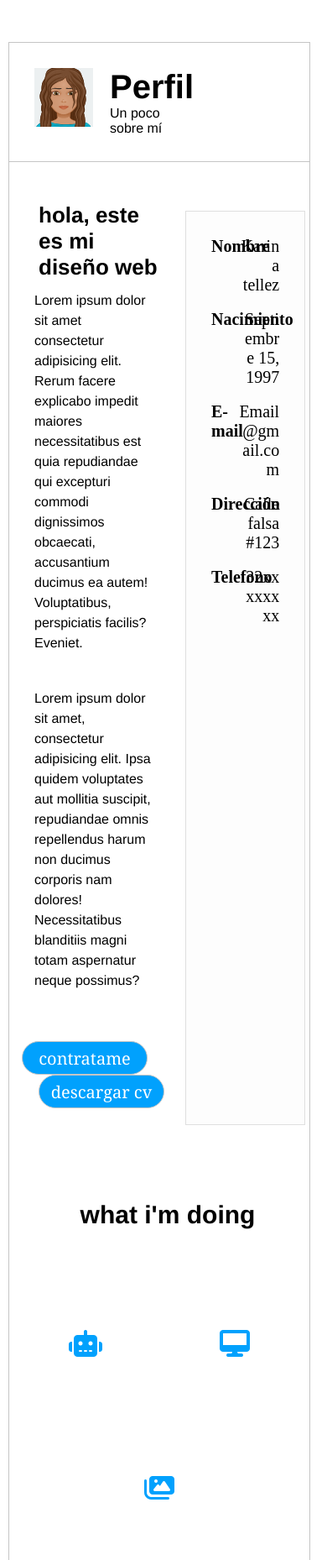
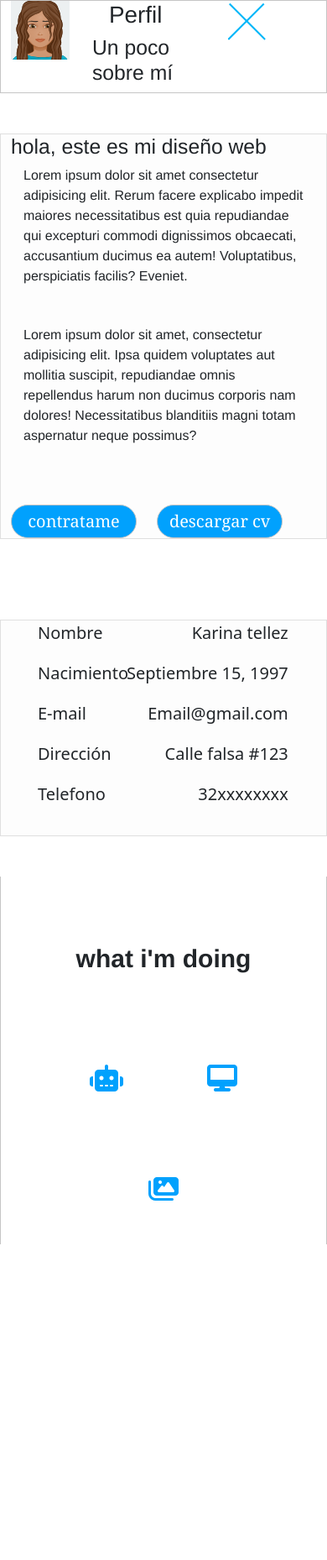
Before and after one commit to karinatellez/karinaportafolio, a PHP site: page /perfil/perfil.html in a window 390 px wide; the page is wider, and only the part inside the window is pictured. Shown: that part at 84% size. After the commit the page ends 1482 px from the top of that part, so only its background shows below. Run offline with PHP 8.4, Linux system fonts and the light colour scheme; some libraries are stand-ins or nearby versions.

Commit message:
haciendo responsive el perfil

```diff
--- a/perfil/perfil.html
+++ b/perfil/perfil.html
@@ -10,11 +10,22 @@
       src="https://kit.fontawesome.com/3fd0c04d61.js"
       crossorigin="anonymous"
     ></script>
+    <!-- Required meta tags -->
+    <meta charset="utf-8" />
+    <meta name="viewport" content="width=device-width, initial-scale=1" />
 
+    <!-- Bootstrap CSS -->
+    <link
+      href="https://cdn.jsdelivr.net/npm/bootstrap@5.0.2/dist/css/bootstrap.min.css"
+      rel="stylesheet"
+      integrity="sha384-EVSTQN3/azprG1Anm3QDgpJLIm9Nao0Yz1ztcQTwFspd3yD65VohhpuuCOmLASjC"
+      crossorigin="anonymous"
+    />
   </head>
   <body>
-    <div class="fondo">
-      <header class="headerperfil">
+    <div class="container-fluid">
+      <header class="headerperfil row">
+        <div class="col-xl-2 col-lg-2 col-md-2 col-sm-1 col-3">
           <a href="../principal/index.html"
             ><svg
               xmlns="http://www.w3.org/2000/svg"
@@ -660,7 +671,10 @@
                     opacity="1"
                   />
                 </g>
-              <g id="svga-group-humanwrap-move" transform="matrix(1,0,0,1,0,0)">
+                <g
+                  id="svga-group-humanwrap-move"
+                  transform="matrix(1,0,0,1,0,0)"
+                >
                   <g
                     id="svga-group-humanwrap"
                     transform="matrix(0.9999999,0,0,0.9999999,0.000009946078492362176,0.00001138840885062109)"
@@ -1305,10 +1319,12 @@
               </g>
             </svg>
           </a>
-        <div class="lax">
+        </div>
+        <div class="titulo col-xl-8 col-lg-8 col-md-8 colsm-8 col-5">
           <h1>Perfil</h1>
           <h2>Un poco sobre mí</h2>
         </div>
+        <div class="col-xl-2 col-lg-2 col-md-2 col-sm-2 col-4">
           <a href="../principal/index.html" id="enlace"
             ><svg
               width="50"
@@ -1346,15 +1362,24 @@
               </defs>
             </svg>
           </a>
+        </div>
       </header>
-      <main class="mainperfil">
-        <div class="ladoizquierdo">
-          <h2 id="titulodemain">hola, este es mi diseño web</h2>
+      <main class="row">
+        <div
+          class="ladoizquierdo
+
+            col-xl-6 col-lg-6 col-md-6 col-sm-12 col-12
+            my-5
+          "
+        >
+          <div classs="mx-1">
+            <h2 id="titulodemain p-2 m-5">hola, este es mi diseño web</h2>
             <p>
               Lorem ipsum dolor sit amet consectetur adipisicing elit. Rerum
-            facere explicabo impedit maiores necessitatibus est quia repudiandae
-            qui excepturi commodi dignissimos obcaecati, accusantium ducimus ea
-            autem! Voluptatibus, perspiciatis facilis? Eveniet.
+              facere explicabo impedit maiores necessitatibus est quia
+              repudiandae qui excepturi commodi dignissimos obcaecati,
+              accusantium ducimus ea autem! Voluptatibus, perspiciatis facilis?
+              Eveniet.
             </p>
             <p>
               Lorem ipsum dolor sit amet, consectetur adipisicing elit. Ipsa
@@ -1366,8 +1391,14 @@
             <button class="primerboton">contratame</button>
             <button class="segundoboton">descargar cv</button>
           </div>
-
-        <div class="ladoderecho">
+        </div>
+        <div
+          class="
+            ladoderecho
+            col-xl-6 col-lg-6 col-md-6 col-sm-12 col-12
+            my-5
+          "
+        >
           <ul>
             <li><b>Nombre</b><span>Karina tellez</span></li>
             <li><b>Nacimiento</b><span>Septiembre 15, 1997</span></li>
@@ -1377,13 +1408,19 @@
           </ul>
         </div>
       </main>
-      <div class="hacer">
+      <div class="hacer row">
         <h2>what i'm doing</h2>
-        <div class="iconos">
+        <div class="iconos col-xl-12 col-lg-12 col-md-12 col-sm-12 col-12">
           <i class="fas fa-robot fa-2x"></i><i class="fas fa-desktop fa-2x"></i
           ><i class="fas fa-images fa-2x"></i>
         </div>
       </div>
     </div>
+    <!-- Option 1: Bootstrap Bundle with Popper -->
+    <script
+      src="https://cdn.jsdelivr.net/npm/bootstrap@5.0.2/dist/js/bootstrap.bundle.min.js"
+      integrity="sha384-MrcW6ZMFYlzcLA8Nl+NtUVF0sA7MsXsP1UyJoMp4YLEuNSfAP+JcXn/tWtIaxVXM"
+      crossorigin="anonymous"
+    ></script>
   </body>
 </html>
--- a/perfil/style2.css
+++ b/perfil/style2.css
@@ -3,40 +3,17 @@ margin: 0px;
 padding: 0px;
 box-sizing: border-box;
 }
-.fondo{
-    width: 100%;
 
-}
 .headerperfil{
-display:flex;
 border: solid 0.5px #c5c5c5;
-padding-top:30px;
-padding-left: 30px;
-padding-bottom: 30px;
-margin-top: 50px;
-margin-left: 10px;
-margin-right: 20px;
 }
 .ladoizquierdo{
-    width: 60%;
-    padding-left: 15px;
-    padding-right: 15px;
-    padding-bottom: 30px;
-}
-.ladoderecho{
-    width: 40%;
-    padding: 30px;
-    margin:10px;
     background-color: #fdfdfd;
     border:solid 1px #dfdfdf;
 }
-.mainperfil{
-    display: flex;
-    border-right: solid 0.5px #c5c5c5;
-    border-left:solid.5px #c5c5c5 ;
-    margin-left: 10px;
-    margin-right: 20px;
-    padding-top:48px ;
+.ladoderecho{
+    background-color: #fdfdfd;
+    border:solid 1px #dfdfdf;
 }
 .ladoderecho li{
     list-style-type:none;
@@ -44,11 +21,10 @@ margin-right: 20px;
     padding-bottom: 18px;
     font-size: 16px;
     font-weight: 100;
-
 }
 .ladoderecho li b{
 text-align: left;
-width: 40%;
+width: 30%;
 font-size:20px;
 }
 .ladoderecho li span{
@@ -84,7 +60,7 @@ font-size:20px;
 .segundoboton:hover{
     background:rgb(38, 87, 235) ;
 }
-h1 {
+h1{
 padding-left: 20px;
 padding-top: 20px;
 }
@@ -102,7 +78,7 @@ padding-top: 20px;
 }
 .iconos i{
     margin: 30px;
-    padding: 40px;
+    padding: 20px;
 }
 .iconos i:hover{
 border-radius: 60px;
@@ -127,7 +103,6 @@ h2{
     font-weight: 100;
     font-family:'Raleway', Helvetica, Arial, sans-serif;
     font-size: 16px;
-    margin-left: 20px;
 }
 h1{
     font-size: 40px;
@@ -154,9 +129,7 @@ h1{
 .marco:hover{
     animation: rotacion 1s;
 }
-.lax{
-    margin-right: 900px;
-}
+
 #titulodemain{
     font-weight: 600;
     font-size: 26px;
```
Lines whose indentation alone changed are shown as unchanged.
